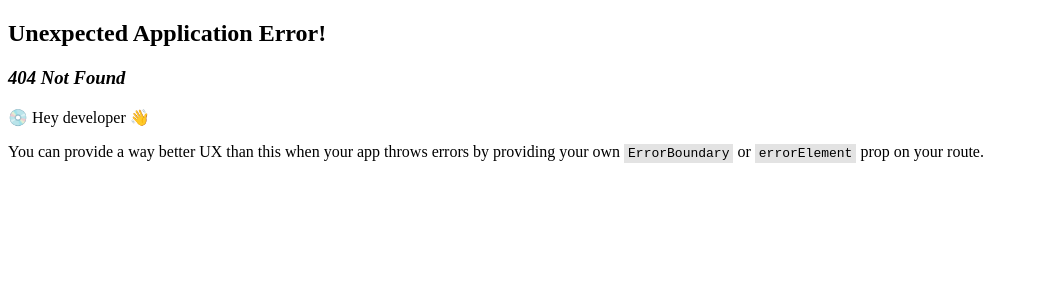
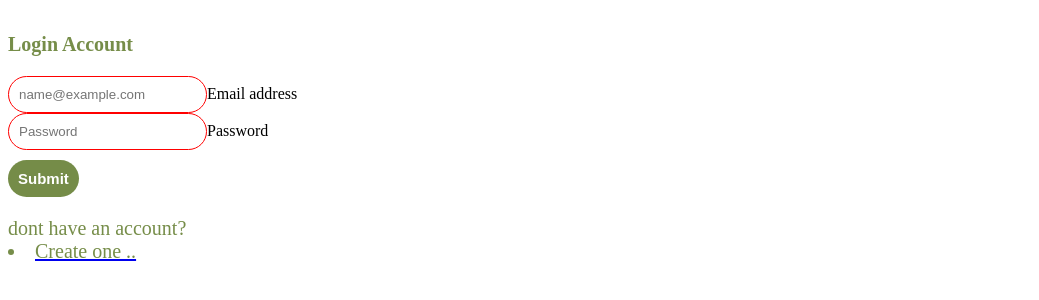
Before and after one commit to preete126/merker, a React (Vite) app: page /login in a window 1280 px wide. Before the commit this address had no page. Shown: the top 300 px of the page, without its empty margins (0-1039 px from the left). Built offline with nearby package versions, Linux system fonts and the light colour scheme.

Commit message:
added the login section

```diff
--- a/src/App.jsx
+++ b/src/App.jsx
@@ -21,6 +21,17 @@ function App() {
             Sign Up
           </button>
         </Link>{" "}
+        <Link
+          to={"/login"}
+          className="btn btn-link link-dark text-decoration-none text-warning"
+        >
+          <button className="btnLog" type="submit">
+            <span>
+              <i className="bi bi-box-arrow-in-right me-2"></i>{" "}
+            </span>
+            Log In
+          </button>{" "}
+        </Link>
       </main>
     </section>
   );
--- /dev/null
+++ b/src/assets/Login.css
@@ -0,0 +1,50 @@
+.formColor {
+    background-color: transparent;
+}
+
+.form-control {
+    padding: 10px;
+    border-radius: 20px 20px 20px 20px;
+    border: 1px solid red;
+}
+
+.form-control:focus {
+    outline: 3px solid rgba(70, 101, 9, 0.741) !important;
+}
+
+.form-control:focus {
+    border: none;
+}
+
+.TextForm {
+    color: rgba(70, 101, 9, 0.741);
+    font-weight: bold;
+    margin-left: 5px;
+}
+
+.passwordComment {
+    font-size: 10px;
+    color: rgba(70, 101, 9, 0.741);
+}
+
+.btnForm {
+    background-color: rgba(70, 101, 9, 0.741);
+    color: white;
+    padding: 10px;
+    border-radius: 20px 20px 20px 20px;
+    margin-top: 10px;
+    border: none;
+    font-size: 15px;
+    font-weight: bold;
+}
+
+.LoginText {
+    color: rgba(70, 101, 9, 0.741);
+    font-size: 20px;
+    margin-bottom: 20px;
+}
+
+.formColor {
+    max-width: 500px;
+    min-width: 230px;
+}
--- /dev/null
+++ b/src/pages/Login.jsx
@@ -0,0 +1,130 @@
+import React, { Component, useRef, useState } from "react";
+import GlobalProvider from "../Provider/GlobalProvider";
+import { GlobalContext } from "../Provider/GlobalProvider";
+import { useContext } from "react";
+import Alert from "../components/Alert";
+import { Link } from "react-router-dom";
+import "../assets/Login.css";
+
+const Login = () => {
+  const { Store, setStore, alert, setalert, alertMessage, setalertMessage } =
+    useContext(GlobalContext);
+
+  const createAcc = useRef({
+    email: "",
+    password: "",
+  });
+
+  const onlogin = (e) => {
+    e.preventDefault();
+    let isregisteredUser = false;
+    console.log(Store);
+    Store.map((Store) => {
+      //conditions
+      if (
+        Store.email === createAcc.current.email &&
+        Store.password === createAcc.current.password
+      ) {
+        isregisteredUser = true;
+      }
+    });
+
+    if (isregisteredUser == true) {
+      setalert(true);
+      setalertMessage("login successful");
+      let input = document.getElementsByTagName("input");
+      for (let index = 0; index < input.length; index++) {
+        input[index].value = "";
+      }
+    } else {
+      setalert(true);
+      setalertMessage("user does not exist, sign up instead");
+    }
+
+    if (!createAcc.current.email.includes("@")) {
+      setalert(true);
+      setalertMessage("email must include @");
+    } else if (createAcc.current.password.length < 8) {
+      setalert(true);
+      setalertMessage("password must be at least 8 characters");
+    }
+  };
+
+  const closeAlert = () => {
+    setalert(false);
+  };
+
+  return (
+    <section>
+      <main className="mainLogin animate__animated animate__fadeIn">
+        <div className="loginDiv">
+          <div className="divWithin ">
+            <main>
+              <main className="w-75 m-auto mt-5">
+                <h5 className="text-center LoginText ">Login Account</h5>
+                <form
+                  onSubmit={onlogin}
+                  className="formColor p-4 shadow-lg m-auto"
+                >
+                  <div className="text-center colorTextForm">
+                    {alert && (
+                      <Alert
+                        closeAlert={closeAlert}
+                        alertMessage={alertMessage}
+                      />
+                    )}
+                  </div>
+                  <div className="form-floating mb-3">
+                    <input
+                      type="text"
+                      required
+                      className="form-control"
+                      id="floatingInput"
+                      placeholder="name@example.com"
+                      onChange={(e) =>
+                        (createAcc.current.email = e.target.value)
+                      }
+                    />
+                    <label for="floatingInput">Email address</label>
+                  </div>
+                  <div className="form-floating">
+                    <input
+                      type="password"
+                      required
+                      className="form-control"
+                      id="floatingPassword"
+                      placeholder="Password"
+                      onChange={(e) =>
+                        (createAcc.current.password = e.target.value)
+                      }
+                    />
+                    <label for="floatingPassword">Password</label>
+                  </div>
+                  <button type="submit" className="btnForm mt-3 w-50">
+                    Submit
+                  </button>
+                </form>
+                <div>
+                  <p className="text-center LoginText fw-bold mt-2">
+                    dont have an account? <br />
+                    <li className="list-group-item">
+                      <Link
+                        to={"/signup"}
+                        className="btn btn-link link-dark text-decoration-none text-warning"
+                        style={{ marginTop: "-7px" }}
+                      >
+                        <span className="LoginText fw-bold">Create one ..</span>
+                      </Link>
+                    </li>
+                  </p>
+                </div>
+              </main>
+            </main>
+          </div>
+        </div>
+      </main>
+    </section>
+  );
+};
+
+export default Login;
```
Also changed, not shown: src/main.jsx (+5 -5 lines).
